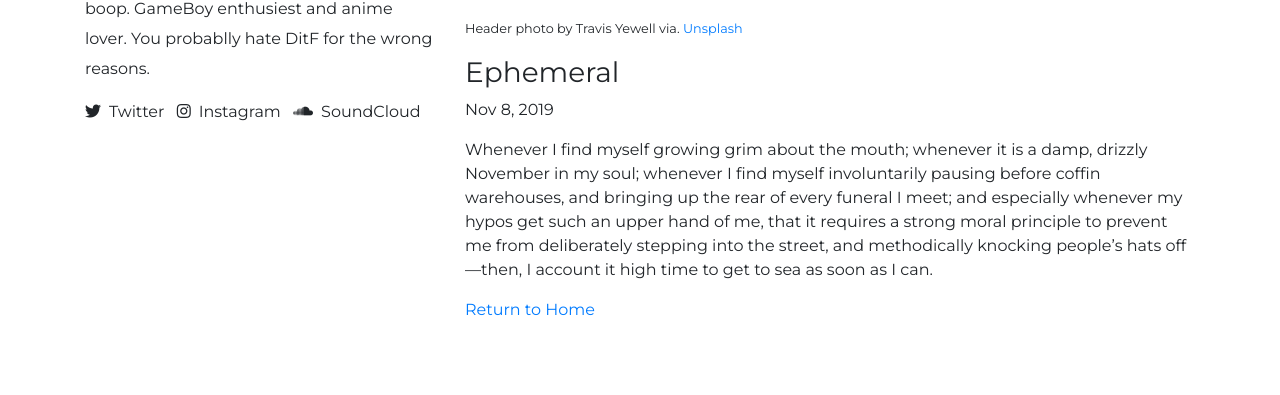
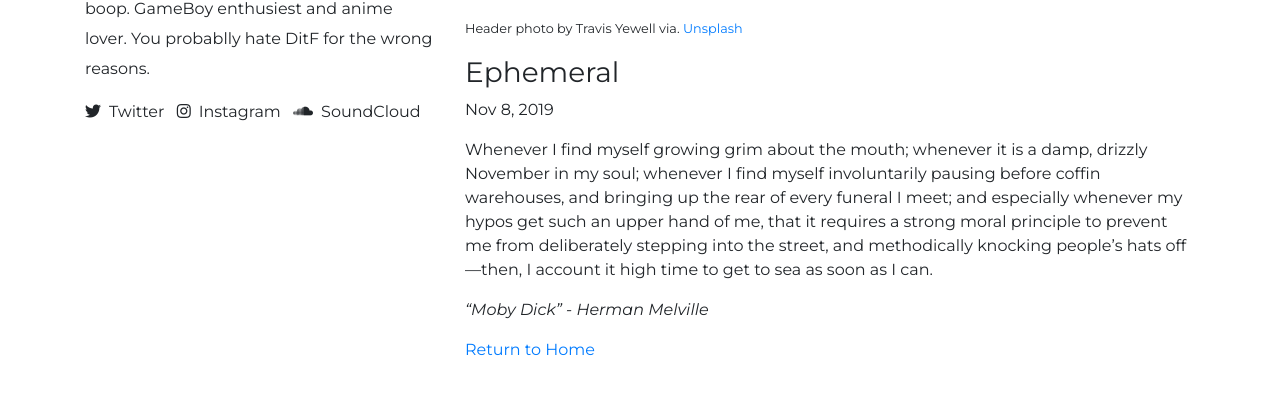
Before and after one commit to FNebEx/fnebex-site, a Jekyll site: the page built from _posts/2019-11-08-ephemeral.md, in a window 1280 px wide, cut to the strip 272-667 px from the top of the page. Built offline with Jekyll 4.4.1, drawn with Linux system fonts in a browser that asks for light colours; nearby versions of some CDN libraries.

Commit message:
Update from Forestry.io Kevin Grant updated _posts/2019-11-08-ephemeral.md

```diff
--- a/_posts/2019-11-08-ephemeral.md
+++ b/_posts/2019-11-08-ephemeral.md
@@ -11,3 +11,5 @@ header_img_author: Travis Yewell
 
 ---
 Whenever I find myself growing grim about the mouth; whenever it is a damp, drizzly November in my soul; whenever I find myself involuntarily pausing before coffin warehouses, and bringing up the rear of every funeral I meet; and especially whenever my hypos get such an upper hand of me, that it requires a strong moral principle to prevent me from deliberately stepping into the street, and methodically knocking people’s hats off—then, I account it high time to get to sea as soon as I can.
+
+_"Moby Dick" - Herman Melville_
```
